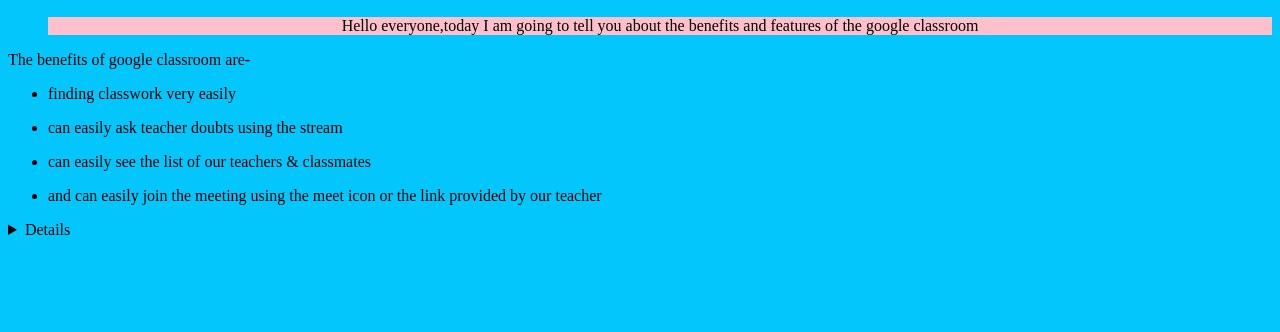
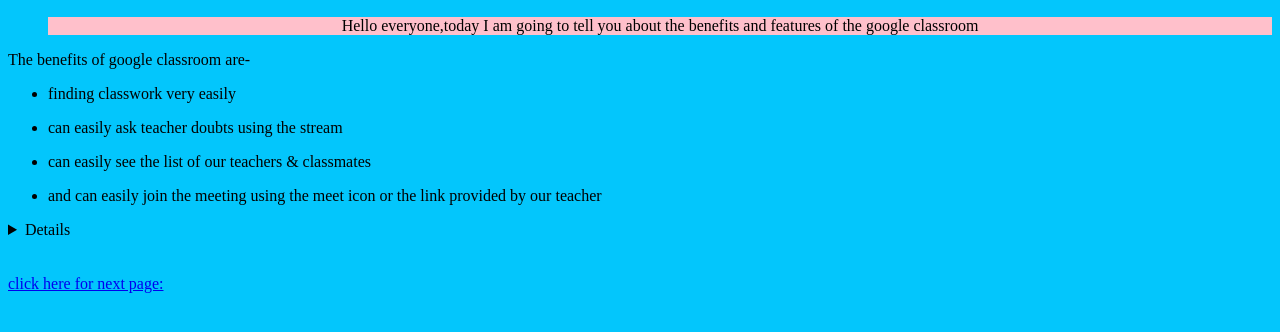
Before and after one commit to Nibbana850/Nibbana-s-page, a plain HTML site: page index.html in a window 1280 px wide. Shown: the part 174-506 px from the top of the page. Drawn offline with Linux system fonts and the light colour scheme.

Commit message:
Update index.html

```diff
--- a/index.html
+++ b/index.html
@@ -4,6 +4,7 @@
 	<title></title>
 </head>
 <body bgcolor="#03c6fc">
+
 	<img src="Google classroom img.jpg">
 <ul>
 	<div style="background: pink">
@@ -31,6 +32,12 @@
 	Google Classroom is a free web service developed by Google for schools that aims to simplify creating, distributing, and grading assignments. The primary purpose of Google Classroom is to streamline the process of sharing files between teachers and students.
 	Google Classroom integrates Docs, Sheets, Slides, Gmail, and Calendar into a cohesive platform to manage student and teacher communication. Students can be invited to join a class through a private code, or automatically imported from a school domain. Teachers can create, distribute and mark assignments all within the Google ecosystem. Each class creates a separate folder in the respective user's Drive, where the student can submit work to be graded by a teacher. Assignments and due dates are added to Google calendar, each assignment can belong to a category (or topic). Teachers can monitor the progress for each student by reviewing revision history of a document, and after being graded, teachers can return work along with comments.Google Classroom was announced on May 6, 2014, with a preview available for some members of Google's G Suite for Education program.you can also refer to the following.
 	"https://classroom.google.com" .You can also know about this in detail on the google wikepidia</details>
+     <br>
+     <br>
+     <a href="secondpage.html"> click here for next page:</a>
+
+
+
 
 
 </body>
```
